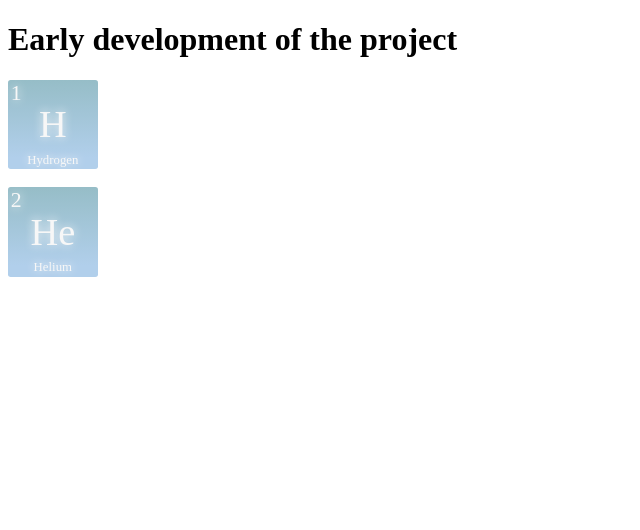
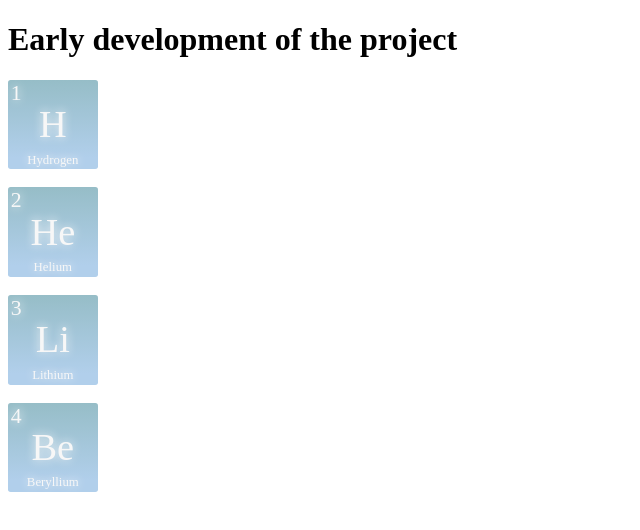
Before and after one commit to EKrionasLamprou/periodic-datatable, an Angular app in the folder periodic-datatable/: page / in a window 1280 px wide. Shown: the top 530 px of the page, without its empty margins (0-640 px from the left). Built offline with nearby package versions, Linux system fonts and the light colour scheme.

Commit message:
Added periodic table blocks to elements.

```diff
--- a/periodic-datatable/src/app/app.component.html
+++ b/periodic-datatable/src/app/app.component.html
@@ -3,5 +3,9 @@
 <chemical-element [symbol]="'H'"></chemical-element>
 <br />
 <chemical-element [symbol]="'He'"></chemical-element>
+<br />
+<chemical-element [symbol]="'Li'"></chemical-element>
+<br />
+<chemical-element [symbol]="'Be'"></chemical-element>
 
 <router-outlet></router-outlet>
--- a/periodic-datatable/src/app/chemical-element/chemical-element.component.ts
+++ b/periodic-datatable/src/app/chemical-element/chemical-element.component.ts
@@ -16,8 +16,9 @@ export class ChemicalElementComponent{
 
   ngOnInit() {
     this.element = this.chemicalElementService.getElement(this.symbol)
-    console.log(this.element)
-    console.log(123)
+    if (!this.element) {
+      throw new Error(`There's no element with symbol '${this.symbol}' in the universe.`);
+    }
   }
 
   element!: ChemicalElement
--- a/periodic-datatable/src/app/chemical-element/shared/chemical-element.model.ts
+++ b/periodic-datatable/src/app/chemical-element/shared/chemical-element.model.ts
@@ -1,3 +1,4 @@
+import { Block } from "./block.model"
 import { Group } from "./group.model"
 import { Period } from "./period.model"
 
@@ -46,4 +47,6 @@ export interface ChemicalElement {
     group: Group
     /** The period in the periodic table this element belongs to. */
     period: Period
+    /** The block in the periodic table this element belongs to. */
+    block: Block
 }
--- a/periodic-datatable/src/app/chemical-element/shared/chemical-element.service.ts
+++ b/periodic-datatable/src/app/chemical-element/shared/chemical-element.service.ts
@@ -1,10 +1,12 @@
 import { Injectable } from '@angular/core'
+import blockData from '../../../assets/data/blocks.json'
+import chemicalElementData from '../../../assets/data/chemical-elements.json'
+import groupData from '../../../assets/data/groups.json'
+import periodData from '../../../assets/data/periods.json'
+import { Block } from './block.model'
 import { ChemicalElement, Classification } from './chemical-element.model'
 import { Group } from './group.model'
 import { Period } from './period.model'
-import chemicalElementData from '../../../assets/data/chemical-elements.json'
-import groupData from '../../../assets/data/groups.json'
-import periodsData from '../../../assets/data/periods.json'
 
 /**
  * A service for getting chemical elements.
@@ -17,12 +19,14 @@ export class ChemicalElementService {
   constructor() {
     this.groups = this.getGroups()
     this.periods = this.getPeriods()
+    this.blocks = this.getBlocks()
     this.chemicalElements = this.getChemicalElements()
   }
 
   chemicalElements: ChemicalElement[]
   groups: Group[]
   periods: Period[]
+  blocks: Block[]
 
   /**
    * Finds a chemical element by it's symbol.
@@ -42,11 +46,19 @@ export class ChemicalElementService {
 
   /**
    * Finds a chemical element period by it's index.
-   * @param index The number a of period row in the periodic table.
+   * @param index The number of a period row in the periodic table.
    * @returns An object of Period type corresponding to the given index.
    */
   public getPeriod = (index: number): Period =>
     this.periods.find(period => period.index === index) as Period
+
+  /**
+   * Finds a chemical element block by it's index.
+   * @param index The number of a block in the periodic table.
+   * @returns An object of Block type corresponding to the given index.
+   */
+  public getBlock = (index: number): Block =>
+    this.blocks.find(block => block.index === index) as Block
 
   private getChemicalElements = (): ChemicalElement[] =>
     chemicalElementData.chemicalElements.map(
@@ -62,11 +74,15 @@ export class ChemicalElementService {
         boilingPoint   : obj.boilingPoint,
         group          : this.getGroup(obj.group),
         period         : this.getPeriod(obj.period),
+        block          : this.getBlock(obj.block),
       })
 
   private getGroups = (): Group[] =>
     groupData.groups.map(obj => <Group>obj)
 
   private getPeriods = (): Period[] =>
-    periodsData.periods.map(obj => <Period>obj)
+    periodData.periods.map(obj => <Period>obj)
+
+  private getBlocks = (): Block[] =>
+    blockData.blocks.map(obj => <Block>obj)
 }
--- /dev/null
+++ b/periodic-datatable/src/assets/data/blocks.json
@@ -0,0 +1,9 @@
+{
+    "blocks": [
+        {
+            "index": 1,
+            "name": "s-block",
+            "description": "The s-block is on the left side of the conventional periodic table and is composed of elements from the first two columns plus one element in the rightmost column, the nonmetals hydrogen and helium and the alkali metals (in group 1) and alkaline earth metals (group 2). Their general valence configuration is ns1–2. Helium is an s-element, but nearly always finds its place to the far right in group 18, above the p-element neon. Each row of the table has two s-elements. The metals of the s-block (from the second period onwards) are mostly soft and have generally low melting and boiling points. Most impart colour to a flame. Chemically, all s-elements except helium are highly reactive. Metals of the s-block are highly electropositive and often form essentially ionic compounds with nonmetals, especially with the highly electronegative halogen nonmetals."
+        }
+    ]
+}
--- a/periodic-datatable/src/assets/data/chemical-elements.json
+++ b/periodic-datatable/src/assets/data/chemical-elements.json
@@ -5,26 +5,56 @@
             "name": "hydrogen",
             "symbol": "H",
             "description": "Hydrogen is the lightest element. At standard conditions hydrogen is a gas of diatomic molecules having the formula H2.",
-            "classification": 1,
+            "classification": 0,
             "atomicMass": 1.00784,
             "density": 0.08988,
             "meltingPoint": 13.99,
             "boilingPoint": 20.271,
             "group": 1,
-            "period": 1
+            "period": 1,
+            "block": 1
         },
         {
             "atomicNumber": 2,
             "name": "helium",
             "symbol": "He",
             "description": "A colourless, odourless, tasteless, non-toxic, inert, monatomic gas and the first in the noble gas group in the periodic table.",
-            "classification": 1,
+            "classification": 0,
             "atomicMass": 4.002602,
             "density": 0.1786,
             "meltingPoint": 0.95,
             "boilingPoint": 4.222,
             "group": 18,
-            "period": 1
+            "period": 1,
+            "block": 1
+        },
+        {
+            "atomicNumber": 3,
+            "name": "lithium",
+            "symbol": "Li",
+            "description": "A soft, silvery-white alkali metal. Under standard conditions, it is the least dense metal and the least dense solid element.",
+            "classification": 2,
+            "atomicMass": 6.94,
+            "density": 0.534,
+            "meltingPoint": 453.69,
+            "boilingPoint": 1560,
+            "group": 1,
+            "period": 2,
+            "block": 1
+        },
+        {
+            "atomicNumber": 4,
+            "name": "beryllium",
+            "symbol": "Be",
+            "description": "A steel-gray, strong, lightweight and brittle alkaline earth metal. It is a divalent element that occurs naturally only in combination with other elements to form minerals.",
+            "classification": 2,
+            "atomicMass": 9.0122,
+            "density": 1.85,
+            "meltingPoint": 1560,
+            "boilingPoint": 2742,
+            "group": 2,
+            "period": 2,
+            "block": 1
         }
     ]
 }
--- a/periodic-datatable/src/assets/data/groups.json
+++ b/periodic-datatable/src/assets/data/groups.json
@@ -7,6 +7,12 @@
             "description": "Group 1 is composed of hydrogen (H) and the alkali metals. Elements of the group have one s-electron in the outer electron shell. Hydrogen is not considered to be an alkali metal as it is not a metal, though it is more analogous to them than any other group. This makes the group somewhat exceptional."
         },
         {
+            "index": 2,
+            "name": "beryllium family",
+            "trivialName": "alkaline earth metals",
+            "description": "The elements of this group have very similar properties: they are all shiny, silvery-white, somewhat reactive metals at standard temperature and pressure."
+        },
+        {
             "index": 18,
             "name": "helium family",
             "trivialName": "noble gases",
--- a/periodic-datatable/src/assets/data/periods.json
+++ b/periodic-datatable/src/assets/data/periods.json
@@ -3,6 +3,10 @@
         {
             "index": 1,
             "description": "The first period contains fewer elements than any other, with only two, hydrogen and helium. They therefore do not follow the octet rule, but rather a duplet rule. Chemically, helium behaves like a noble gas, and thus is taken to be part of the group 18 elements."
+        },
+        {
+            "index": 2,
+            "description": " Period 2 elements obey the octet rule in that they need eight electrons to complete their valence shell (lithium and beryllium obey duet rule, boron is electron deficient.), where at most eight electrons can be accommodated: two in the 2s orbital and six in the 2p subshell."
         }
     ]
 }
```
Also changed, not shown: periodic-datatable/src/app/chemical-element/shared/block.model.ts (added, +11 -0 lines), 1 other file (tests, documents, lock files or other folders).
